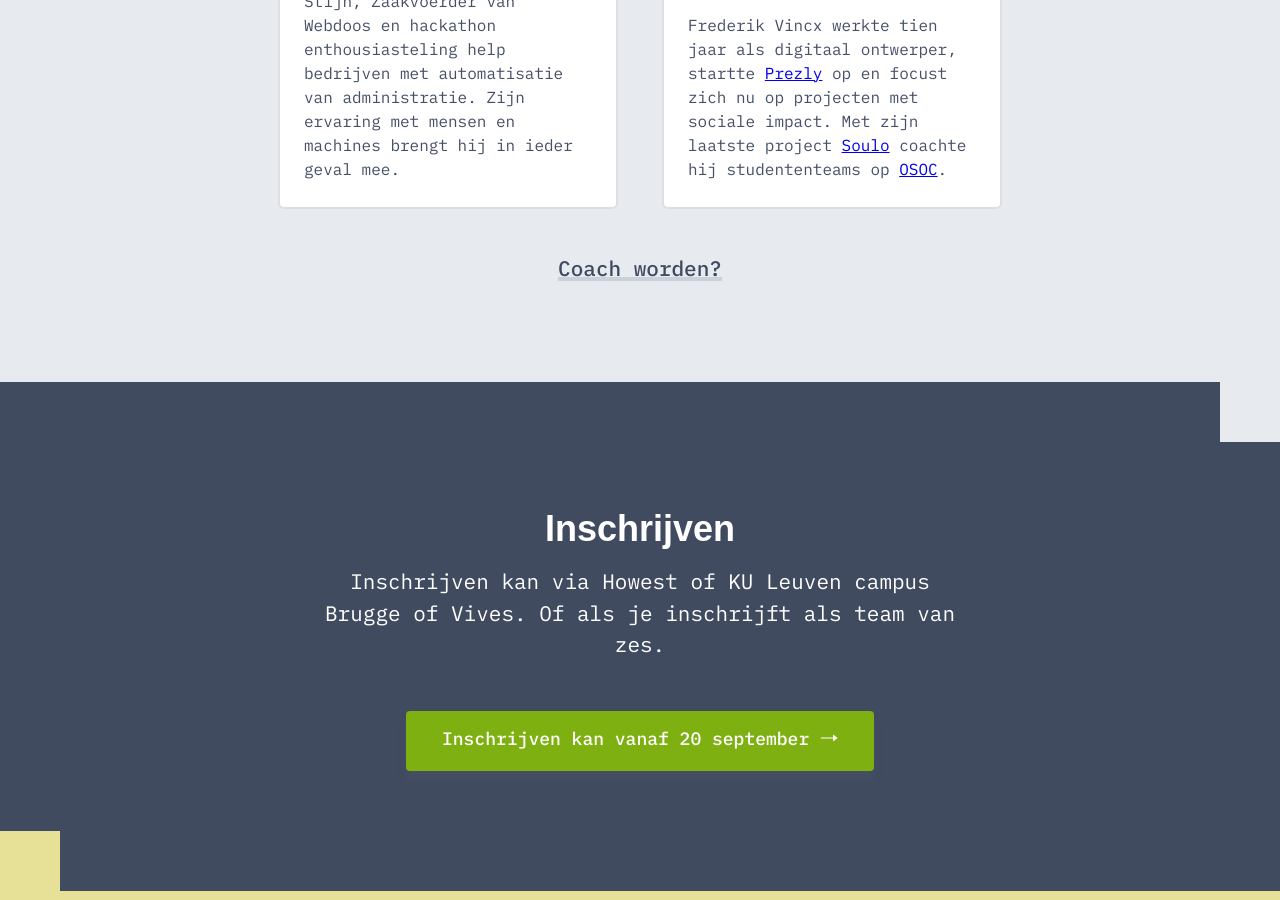
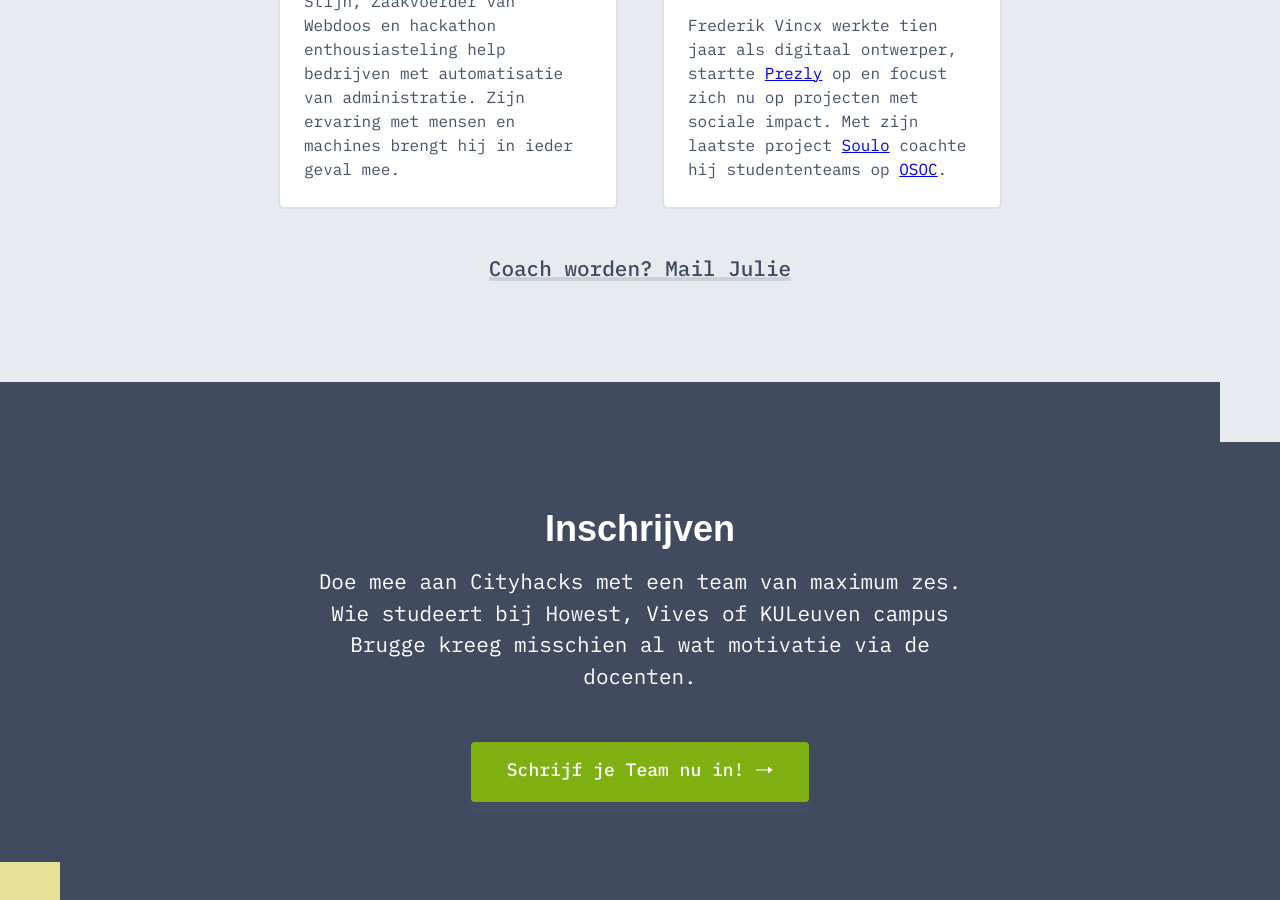
Before and after one commit to nerdlab-be/cityhacks-2018, a Jekyll site: the page built from _pages/index.markdown, in a window 1280 px wide and 900 px high, scrolled down 3220 px. Built offline with Jekyll 4.4.1, drawn with Linux system fonts in a browser that asks for light colours; some web fonts are replaced.

Commit message:
changed ctas

```diff
--- a/_pages/index.markdown
+++ b/_pages/index.markdown
@@ -68,11 +68,11 @@ program:
       para: "Prijzen en bubbels"
 coaches:
   title: "De coaches"
-  link: "Coach worden?"
-  linkHref: "#!"
+  link: "Coach worden? Mail Julie"
+  linkHref: "mailto:julie.naesens@ocwest.be"
 subscribe:
   title: "Inschrijven"
-  para: "Inschrijven kan via Howest of KU Leuven campus Brugge of Vives. Of als je inschrijft als team van zes."
-  link: "Inschrijven kan vanaf 20 september"
-  linkHref: "#!"
+  para: "Doe mee aan Cityhacks met een team van maximum zes. Wie studeert bij Howest, Vives of KULeuven campus Brugge kreeg misschien al wat motivatie via de docenten."
+  link: "Schrijf je Team nu in!"
+  linkHref: https://docs.google.com/forms/d/e/1FAIpQLSfIbS6qJFF2S9uh6V6lWHMZTXPOklnx0C1Qwi_qmSJMWJ_h6g/viewform?usp=sf_link"
 ---
```
